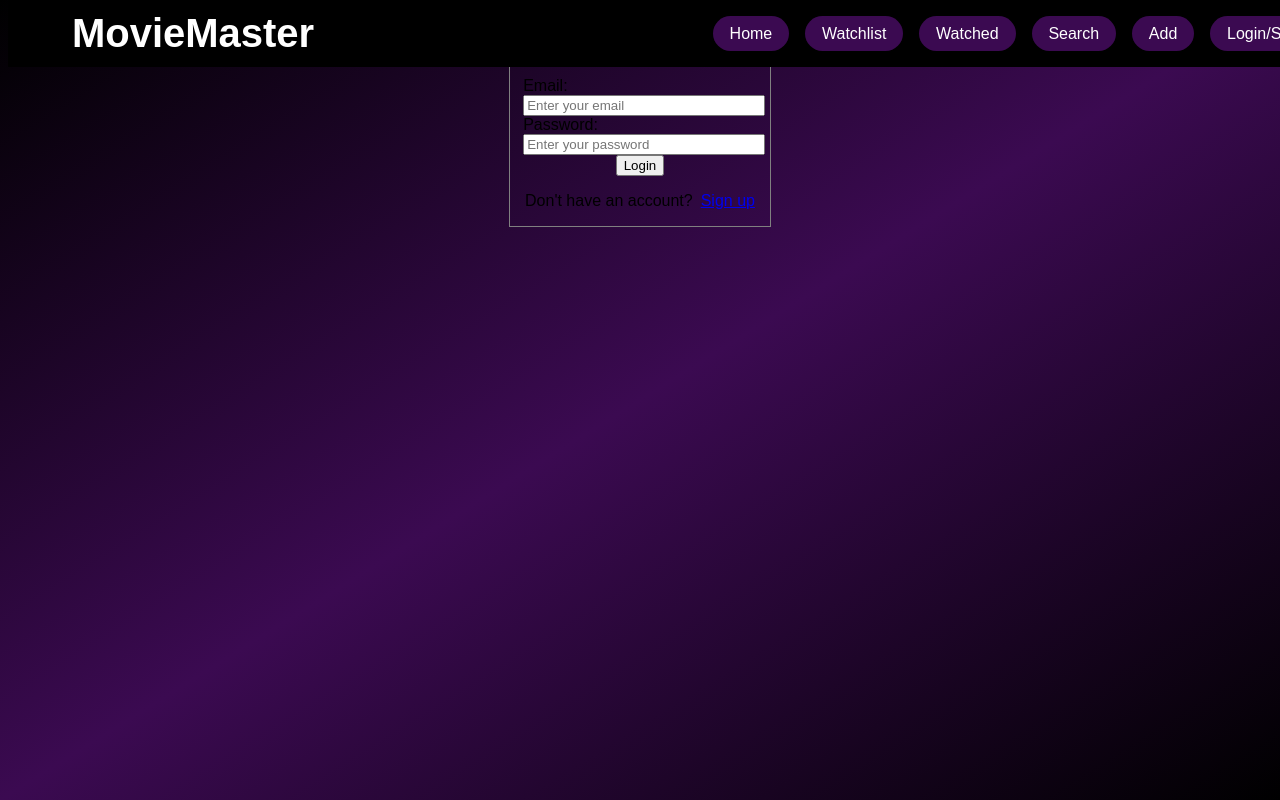
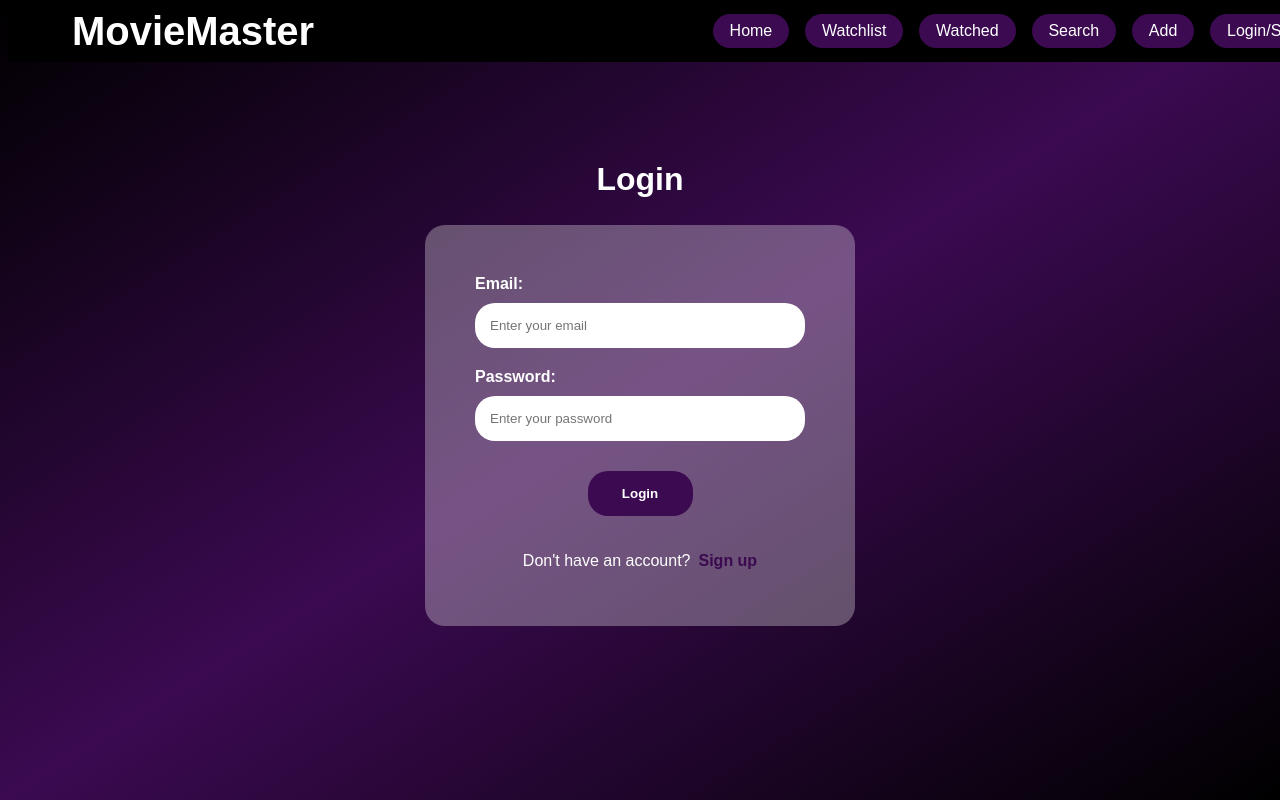
Before and after one commit to katieloesch-aveva/movie-app-frontend, an Angular app: page /auth/login in a window 1280 px wide. Built offline with nearby package versions, Linux system fonts and the light colour scheme; no server answers.

Commit message:
styled login page

```diff
--- a/src/app/components/header/header.component.scss
+++ b/src/app/components/header/header.component.scss
@@ -10,6 +10,7 @@
   background-color: black;
   gap: 30%;
   width: 100%;
+  height: 60px;
 
   a{
     color: white;
--- a/src/app/pages/login-page/login-page.component.scss
+++ b/src/app/pages/login-page/login-page.component.scss
@@ -1,29 +1,73 @@
 .login-page {
+  margin-top: 60px;
   display: flex;
   flex-direction: column;
   align-items: center;
   justify-content: center;
+  width: 100%;
+  height: 80vh;
+
 
   .login-container {
-    border: 1px solid grey;
     display: flex;
     flex-direction: column;
-    justify-content: center;
-    align-items: center;
+    width: fit-content;
+
+
+    h2{
+      align-self: center;
+      color: white;
+      font-size: 2rem;
+
+    }
+
 
     .login-form {
       display: flex;
+      padding: 40px;
       flex-direction: column;
-      align-items: center;
-      justify-content: center;
+      border-radius: 20px;
+      background-color:  rgba(255, 255, 255, 0.3);
+
+      border-radius: 20px;
+      // box-shadow: inset 0 2px 10px rgba(0, 0, 0, 0.1);
+
 
       .form-item {
-        width: 90%;
         align-items: flex-start;
+        padding: 10px;
       }
 
+      label{
+          display: block;
+          margin-bottom: 10px;
+          font-weight: bold;
+          color: white;
+       }
+
       input {
-        width: 100%;
+        min-width: 300px;
+        color: black;
+        padding: 15px;
+        background-color:  white;
+        border-radius: 20px;
+        border: none;
+      }
+
+      button{
+        margin: 20px;
+        height: 45px;
+        align-self: center;
+        width: 30%;
+        border-radius: 20px;
+        border: none;
+        background-color: rgb(59, 10, 81);
+        color: white;
+        font-weight: bolder;
+      }
+
+      button:hover{
+        background-color: rgba(59, 10, 81, 0.5);
       }
 
       .signup-link {
@@ -31,7 +75,37 @@
         align-items: center;
         justify-content: center;
         gap: 0.5rem;
+        color: white;
+
+        a{
+          color: rgb(59, 10, 81);
+          font-weight: bold;
+          text-decoration: none;
+        }
+
+        a:hover{
+          color: rgba(59, 10, 81, 0.5);
+        }
       }
+    }
+
+    .error{
+      color: rgb(59, 10, 81);
+      display: block;
+      flex-direction: column;
+      padding: 10px;
+    }
+
+    .error small{
+      display: inline;
+      font-size: 1rem;
+      font-weight: bold;
+    }
+
+    .error-message{
+      color: rgb(59, 10, 81);
+      font-size: 1rem;
+      font-weight: bold;
     }
   }
 }
```
